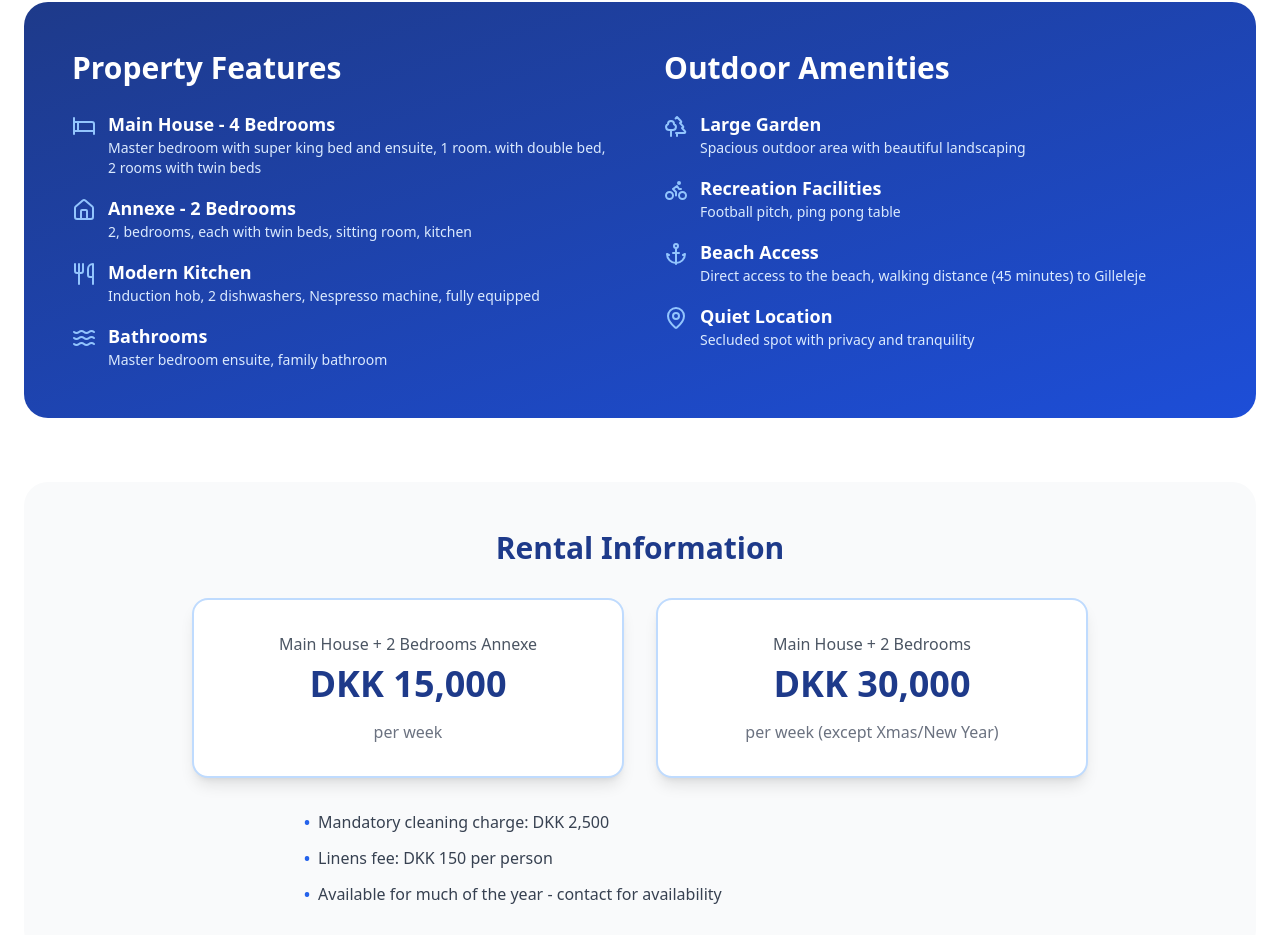
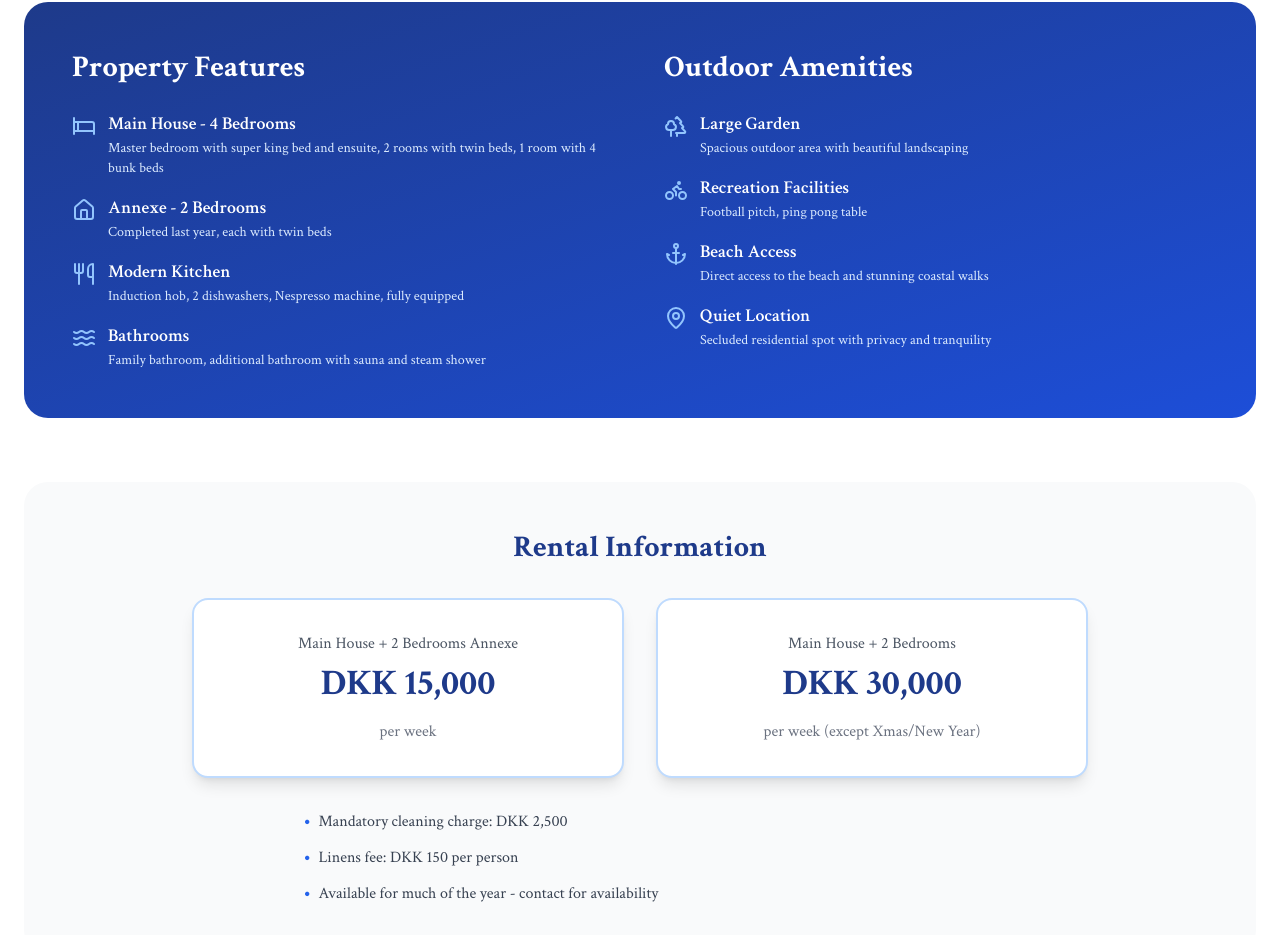
Before and after one commit to RichardMPS/danish-summer-house, a React (Vite) app: page / in a window 1280 px wide. Shown: the part 1338-2273 px from the top of the page. Built offline with nearby package versions, Linux system fonts and the light colour scheme.

Commit message:
Preview Crimson Text font

```diff
--- a/index.html
+++ b/index.html
@@ -10,7 +10,7 @@
     <!-- Google Fonts -->
     <link rel="preconnect" href="https://fonts.googleapis.com">
     <link rel="preconnect" href="https://fonts.gstatic.com" crossorigin>
-    <link href="https://fonts.googleapis.com/css2?family=Cinzel:wght@600;700;800&family=Playfair+Display:wght@600;700;800&family=Inter:wght@400;500;600;700&display=swap" rel="stylesheet">
+    <link href="https://fonts.googleapis.com/css2?family=Cinzel:wght@600;700;800&family=Playfair+Display:wght@600;700;800&family=Inter:wght@400;500;600;700&family=Crimson+Text:ital,wght@0,400;0,600;0,700;1,400&display=swap" rel="stylesheet">
 
     <!-- Primary Meta Tags -->
     <title>Summer House Rental North Zealand Denmark | Beachfront Holiday Home Gilleleje Hornbæk</title>
--- a/src/App.jsx
+++ b/src/App.jsx
@@ -164,7 +164,7 @@ const DanishSummerHouse = () => {
   ];
 
   return (
-    <div className="min-h-screen bg-white">
+    <div className="min-h-screen bg-white" style={{ fontFamily: "'Crimson Text', serif" }}>
 
       {/* Navigation Bar */}
       <nav className="fixed top-0 left-0 right-0 bg-white/95 backdrop-blur-md shadow-md z-50 border-b border-blue-100">
@@ -385,7 +385,7 @@ const DanishSummerHouse = () => {
                     <Bed className="w-6 h-6 text-blue-300 flex-shrink-0 mt-1" />
                     <div>
                       <p className="font-semibold text-lg">Main House - 4 Bedrooms</p>
-                      <p className="text-blue-100 text-sm">Master bedroom with super king bed and ensuite, 1 room. with double bed, 2 rooms with twin beds</p>
+                      <p className="text-blue-100 text-sm">Master bedroom with super king bed and ensuite, 2 rooms with twin beds, 1 room with 4 bunk beds</p>
                     </div>
                   </div>
 
@@ -393,7 +393,7 @@ const DanishSummerHouse = () => {
                     <Home className="w-6 h-6 text-blue-300 flex-shrink-0 mt-1" />
                     <div>
                       <p className="font-semibold text-lg">Annexe - 2 Bedrooms</p>
-                      <p className="text-blue-100 text-sm">2, bedrooms, each with twin beds, sitting room, kitchen</p>
+                      <p className="text-blue-100 text-sm">Completed last year, each with twin beds</p>
                     </div>
                   </div>
 
@@ -409,7 +409,7 @@ const DanishSummerHouse = () => {
                     <Waves className="w-6 h-6 text-blue-300 flex-shrink-0 mt-1" />
                     <div>
                       <p className="font-semibold text-lg">Bathrooms</p>
-                      <p className="text-blue-100 text-sm">Master bedroom ensuite, family bathroom</p>
+                      <p className="text-blue-100 text-sm">Family bathroom, additional bathroom with sauna and steam shower</p>
                     </div>
                   </div>
                 </div>
@@ -440,7 +440,7 @@ const DanishSummerHouse = () => {
                     <Anchor className="w-6 h-6 text-blue-300 flex-shrink-0 mt-1" />
                     <div>
                       <p className="font-semibold text-lg">Beach Access</p>
-                      <p className="text-blue-100 text-sm">Direct access to the beach, walking distance (45 minutes) to Gilleleje</p>
+                      <p className="text-blue-100 text-sm">Direct access to the beach and stunning coastal walks</p>
                     </div>
                   </div>
 
@@ -448,7 +448,7 @@ const DanishSummerHouse = () => {
                     <MapPin className="w-6 h-6 text-blue-300 flex-shrink-0 mt-1" />
                     <div>
                       <p className="font-semibold text-lg">Quiet Location</p>
-                      <p className="text-blue-100 text-sm">Secluded spot with privacy and tranquility</p>
+                      <p className="text-blue-100 text-sm">Secluded residential spot with privacy and tranquility</p>
                     </div>
                   </div>
                 </div>
```
